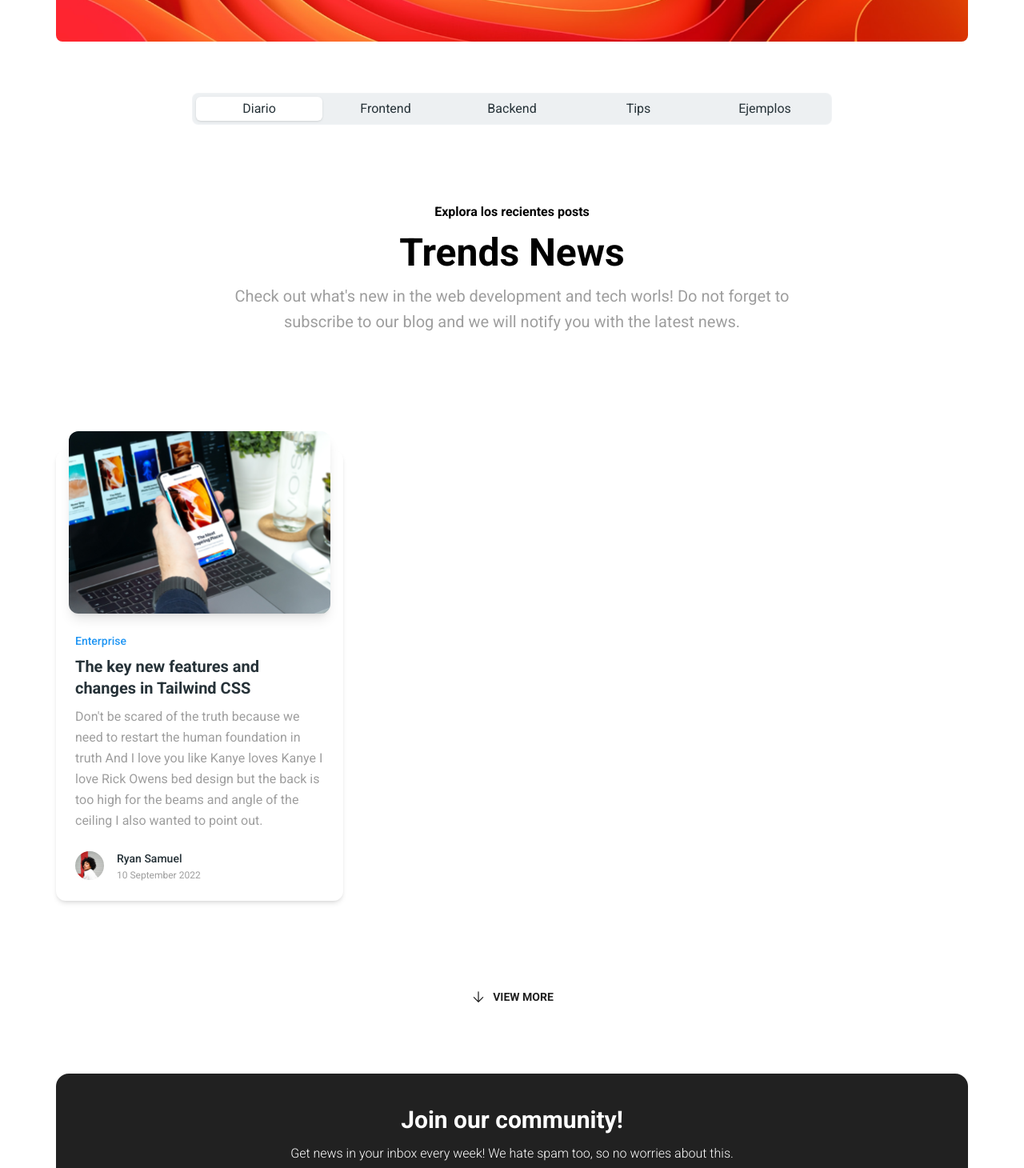
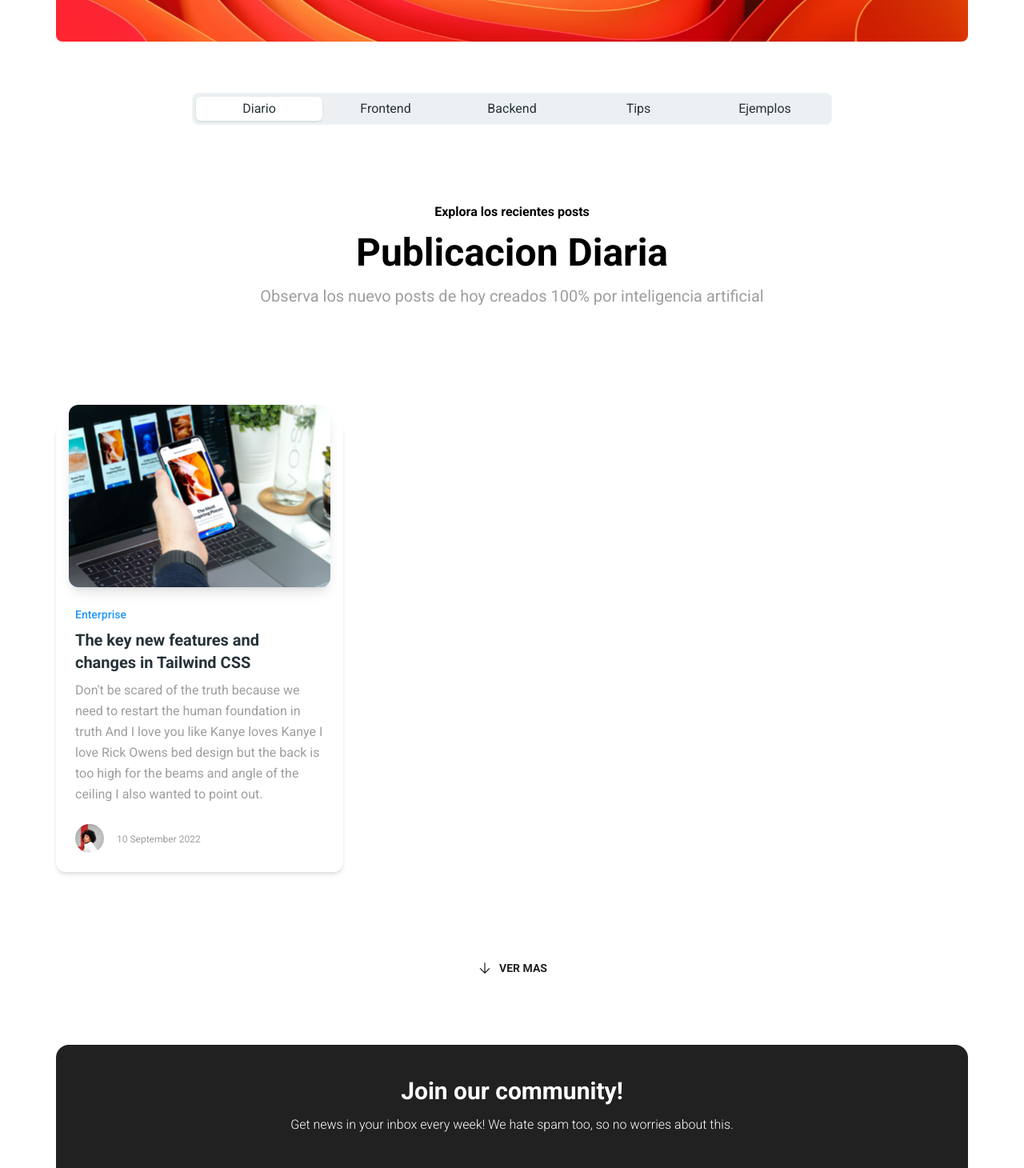
Before and after one commit to hiramgabriel1/dev-genius-hub, a Next.js app: page / in a window 1280 px wide. Shown: the part 914-2374 px from the top of the page at 80% size. Built offline with nearby package versions, Linux system fonts and the light colour scheme.

Commit message:
refactor

```diff
--- a/src/app/posts.tsx
+++ b/src/app/posts.tsx
@@ -27,6 +27,11 @@ const POSTS = [
 
 const changeContent = async () => {
   console.log('jdksdj');
+
+}
+
+const showMorePosts = async () => {
+  console.log('show more posts');
 
 }
 
@@ -63,18 +68,16 @@ export function Posts() {
       {/* @ts-ignore */}
 
       <Typography variant="h1" className="mb-2">
-        Trends News
+        Publicacion Diaria
       </Typography>
+
       {/* @ts-ignore */}
-
       <Typography
         variant="lead"
         color="gray"
         className="max-w-3xl mb-36 text-center text-gray-500"
       >
-        Check out what&apos;s new in the web development and tech worls! Do not
-        forget to subscribe to our blog and we will notify you with the latest
-        news.
+        Observa los nuevo posts de hoy creados 100% por inteligencia artificial
       </Typography>
       <div className="container my-auto grid grid-cols-1 gap-x-8 gap-y-16 items-start lg:grid-cols-3">
         {POSTS.map(({ img, tag, title, desc, date, author }) => (
@@ -99,9 +102,10 @@ export function Posts() {
         size="lg"
         color="gray"
         className="flex items-center gap-2 mt-24"
+        onClick={showMorePosts}
       >
         <ArrowSmallDownIcon className="h-5 w-5 font-bold text-gray-900" />
-        VIEW MORE
+        Ver mas
       </Button>
     </section>
   );
--- a/src/components/blog-post-card.tsx
+++ b/src/components/blog-post-card.tsx
@@ -78,7 +78,7 @@ export function BlogPostCard({
               color="blue-gray"
               className="mb-0.5 !font-medium"
             >
-              {author.name}
+              {/* {author.name} */}
             </Typography>
           {/* @ts-ignore */}
 
```
Lines whose indentation alone changed are shown as unchanged.
